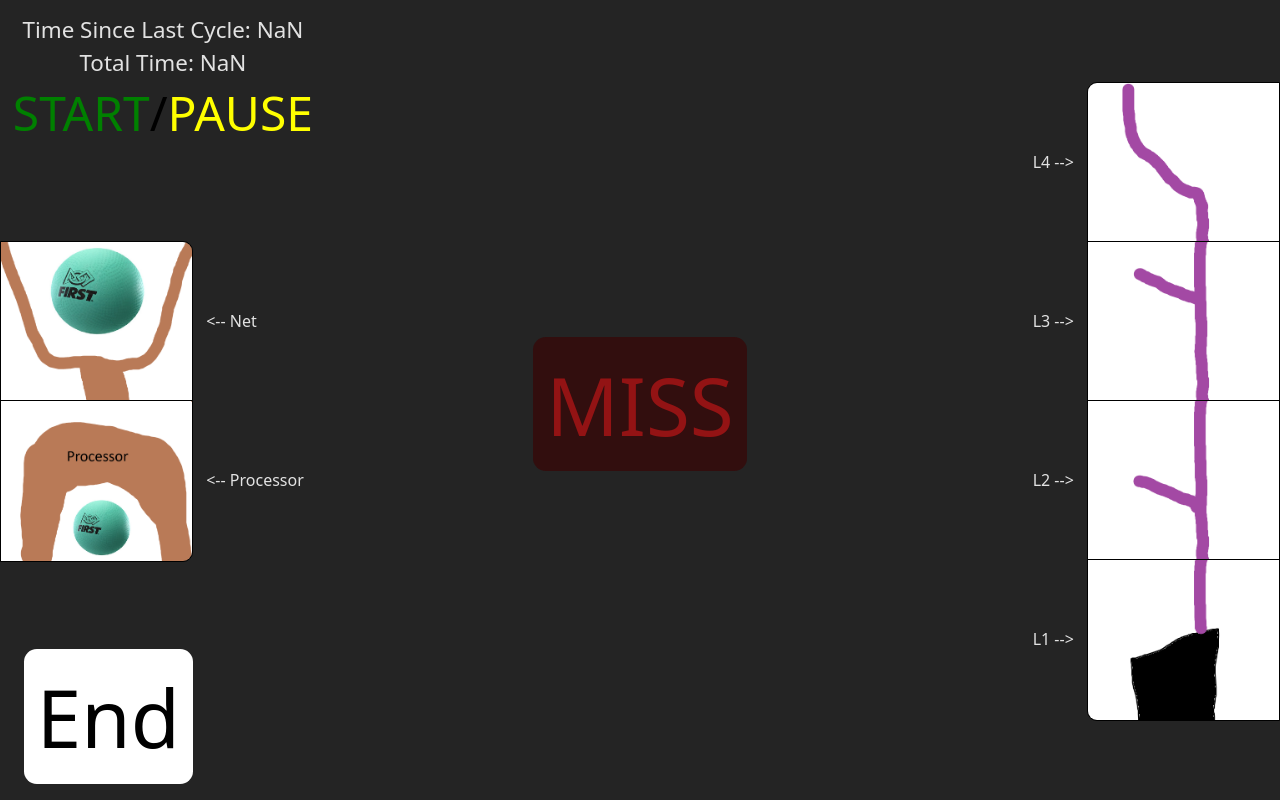
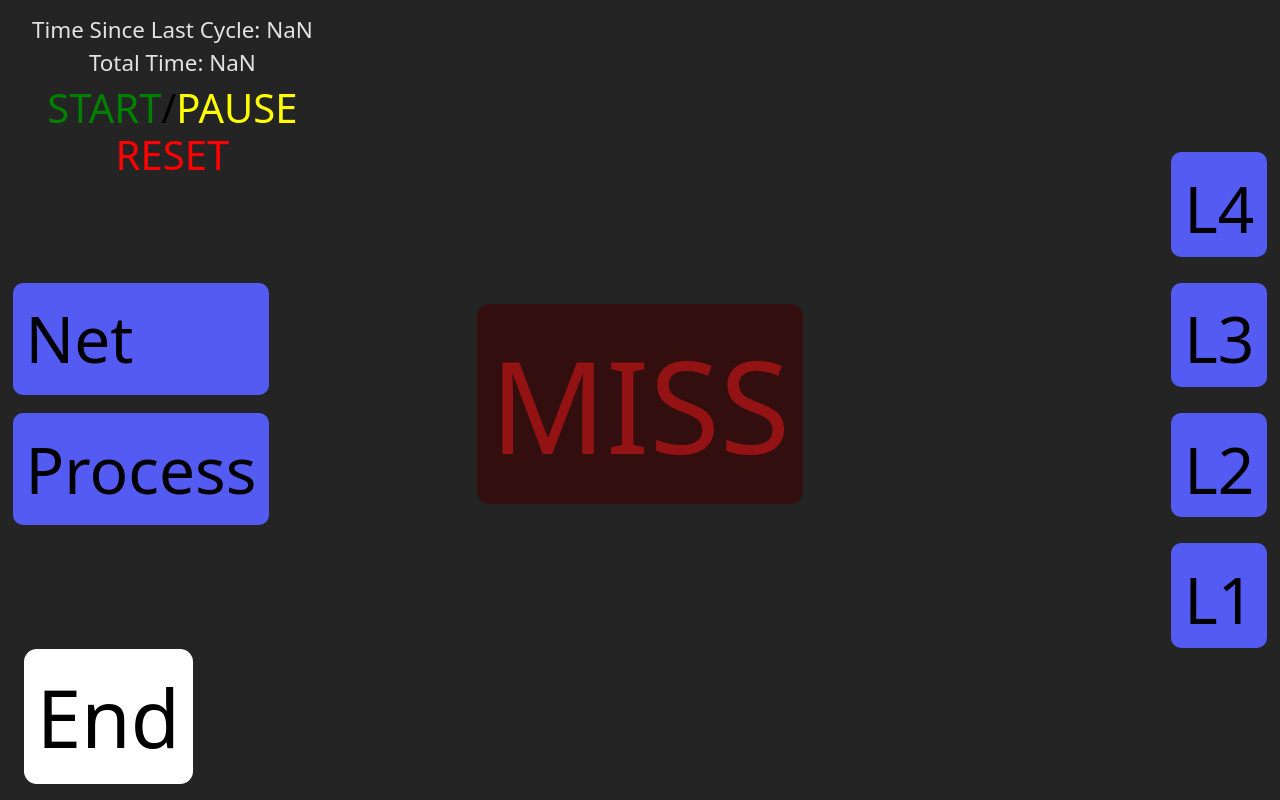
Before and after one commit to frc5431/2025cycletimer, a React (Vite) app: page / in a window 1280 px wide. Built offline with nearby package versions, Linux system fonts and the light colour scheme.

Commit message:
added stuff

```diff
--- a/src/App.tsx
+++ b/src/App.tsx
@@ -1,11 +1,11 @@
 import { useState } from 'react'
 import './App.css'
-import l1coral from './assets/l1coral.png'
-import l2coral from './assets/l2coral.png'
-import l3coral from './assets/l3coral.png'
-import l4coral from './assets/l4coral.png'
-import net from './assets/net.png'
-import processor from './assets/processor.png'
+// import l1coral from './assets/l1coral.png'
+// import l2coral from './assets/l2coral.png'
+// import l3coral from './assets/l3coral.png'
+// import l4coral from './assets/l4coral.png'
+// import net from './assets/net.png'
+// import processor from './assets/processor.png'
 import { useEffect } from 'react'
 import { useStopwatch } from 'react-timer-hook'
 function App() {
@@ -16,7 +16,7 @@ function App() {
   const [cycleMessages, setCycleMessages] = useState<Array<string>>();
   const [endScreen, setEndScreen] = useState(false);
 
-  const stopwatch = useStopwatch({autoStart: true, interval: 20 });
+  const stopwatch = useStopwatch({ autoStart: false, interval: 20 });
 
 
   useEffect(() => {
@@ -31,11 +31,9 @@ function App() {
     if (type === "CLEAR") {
       setCycles([]);
       setCycleMessages([]);
-      stopwatch.reset();
-      setEndScreen(false);
     }
     else if (stopwatch.isRunning) {
-    setCycles(prevCycles => (prevCycles ? [...prevCycles, ConvertToSec(stopwatch.seconds, stopwatch.milliseconds)] : [timeElapsed]));
+      setCycles(prevCycles => (prevCycles ? [...prevCycles, ConvertToSec(stopwatch.seconds, stopwatch.milliseconds)] : [ConvertToSec(stopwatch.seconds, stopwatch.milliseconds)]));
       setCycleMessages(prevCycleMessages => (prevCycleMessages ? [...prevCycleMessages, type + " at " + ConvertToSec(stopwatch.seconds, stopwatch.milliseconds) + " seconds"] : [type + " at " + ConvertToSec(stopwatch.seconds, stopwatch.milliseconds) + " seconds"]));
       console.log(cycles)
 
@@ -49,63 +47,60 @@ function App() {
       {!endScreen && <>
         <div className="reef">
           <div className="individualcoral">
-            <p>L4 {"-->"}</p>
             <button onClick={() => newCycle("L4")}>
-              <img src={l4coral} alt="Coral" style={{ borderTopLeftRadius: '10px' }} />
+              L4
             </button>
           </div>
           <div className="individualcoral">
-            <p>L3 {"-->"}</p>
             <button onClick={() => newCycle("L3")}>
-              <img src={l3coral} alt="Coral" />
+              L3
             </button>
           </div>
           <div className='individualcoral'>
-            <p>L2 {"-->"}</p>
             <button onClick={() => newCycle("L2")}>
-              <img src={l2coral} alt="Coral" />
+              L2
             </button>
           </div>
           <div className='individualcoral'>
-            <p>L1 {"-->"}</p>
             <button onClick={() => newCycle("L1")}>
-              <img src={l1coral} alt="Coral" style={{ borderBottomLeftRadius: '10px' }} />
+              L1
             </button>
           </div>
         </div>
 
         <div className="coralstuff">
+          <button onClick={() => newCycle("Net")}>
             <div className="individualcoral">
-            <button onClick={() => newCycle("Net")}>
-              <img src={net} alt="Coral" style={{ borderTopRightRadius: '10px' }} />
+              Net
+            </div>
           </button>
-            <p>{"<--"} Net</p>
+          <button onClick={() => newCycle("Processor")}>
+            <div className="individualcoral">
+              Process
             </div>
-          <div className="individualcoral">
-            <button onClick={() => newCycle("Processor")}>
-              <img src={processor} alt="Coral" style={{ borderBottomRightRadius: '10px' }} />
           </button>
-            <p>{"<--"} Processor</p>
-          </div>
         </div>
 
         <div className="statusbuttons">
-          <button className="statusbutton" style={{ color: "#931314" }} onClick={()=>newCycle("MISSED")}>MISS</button>
+          <button className="statusbutton" style={{ color: "#931314", fontSize: '8rem' }} onClick={() => newCycle("MISSED")}>MISS</button>
         </div>
 
         <div className="time">
-          <div style={{fontSize:'1.4rem'}}>
-          <div>Time Since Last Cycle: {cycles.length > 0 ? (ConvertToSec(stopwatch.seconds, stopwatch.milliseconds) - cycles[cycles.length-1]).toFixed(2) : (ConvertToSec(stopwatch.seconds, stopwatch.milliseconds)).toFixed(2)}</div>
+          <div style={{ fontSize: '1.4rem' }}>
+            <div>Time Since Last Cycle: {cycles.length > 0 ? (ConvertToSec(stopwatch.seconds, stopwatch.milliseconds) - cycles[cycles.length - 1]).toFixed(2) : (ConvertToSec(stopwatch.seconds, stopwatch.milliseconds)).toFixed(2)}</div>
             <div>Total Time: {(ConvertToSec(stopwatch.seconds, stopwatch.milliseconds)).toFixed(2)}</div>
           </div>
-          <div style={{display:"flex", flexDirection:"column"}}>
-          <button onClick={() => stopwatch.isRunning ? stopwatch.pause() : stopwatch.start()} style={{ fontSize: '3rem' }}>
+          <div style={{ display: "flex", flexDirection: "column" }}>
+            <button onClick={() => stopwatch.isRunning ? stopwatch.pause() : stopwatch.start()} style={{ fontSize: '2.5rem' }}>
               <span style={{ color: 'green' }}>START</span>/<span style={{ color: 'yellow' }}>PAUSE</span>
+            </button>
+            <button onClick={() => stopwatch.reset(new Date(), false)} style={{ fontSize: '2.5rem' }}>
+              <span style={{ color: 'red' }}>RESET</span>
             </button>
           </div>
         </div>
         <div style={{ bottom: 0, position: "absolute", left: 0, textAlign: "center", margin: '3vh' }}>
-          <button className="statusbutton" style={{ bottom: 0, backgroundColor: "white", color: 'black' }} onClick={() => {setEndScreen(true); stopwatch.pause()}}>End</button>
+          <button className="statusbutton" style={{ bottom: 0, backgroundColor: "white", color: 'black' }} onClick={() => { setEndScreen(true); stopwatch.pause() }}>End</button>
         </div>
       </>
       }
@@ -116,7 +111,7 @@ function App() {
         <div style={{ bottom: 0, position: "absolute", right: 0, textAlign: "center", margin: '3vh' }}>
           <button className="statusbutton" style={{ bottom: 0, backgroundColor: "red", color: 'black' }} onClick={() => newCycle("CLEAR")}>Clear</button>
         </div>
-        <div style={{overflowY: 'scroll', height: '80vh', width:'40vw', fontSize:"1.5rem"}}>
+        <div style={{ overflowY: 'scroll', height: '80vh', width: '40vw', fontSize: "1.5rem" }}>
           {cycleMessages ? cycleMessages.map((cycleMessage, i) => (
             <div key={i.toString()}>
               {cycleMessage}
--- a/src/index.css
+++ b/src/index.css
@@ -81,6 +81,11 @@ img {
   flex-direction: row;
   gap: 1vw;
   align-items: center;
+  margin: 1vw;
+  font-size: 4rem;
+  background: #535bf2;
+  padding: 1vw;
+  border-radius: 10px;
 }
 
 .statusbutton {
@@ -101,6 +106,7 @@ img {
   left: 0;
   top: 0;
   margin: 1vw;
+  margin-left: 2.5vw;
 }
 
 .timerbuttons{
```
Lines whose indentation alone changed are shown as unchanged.
